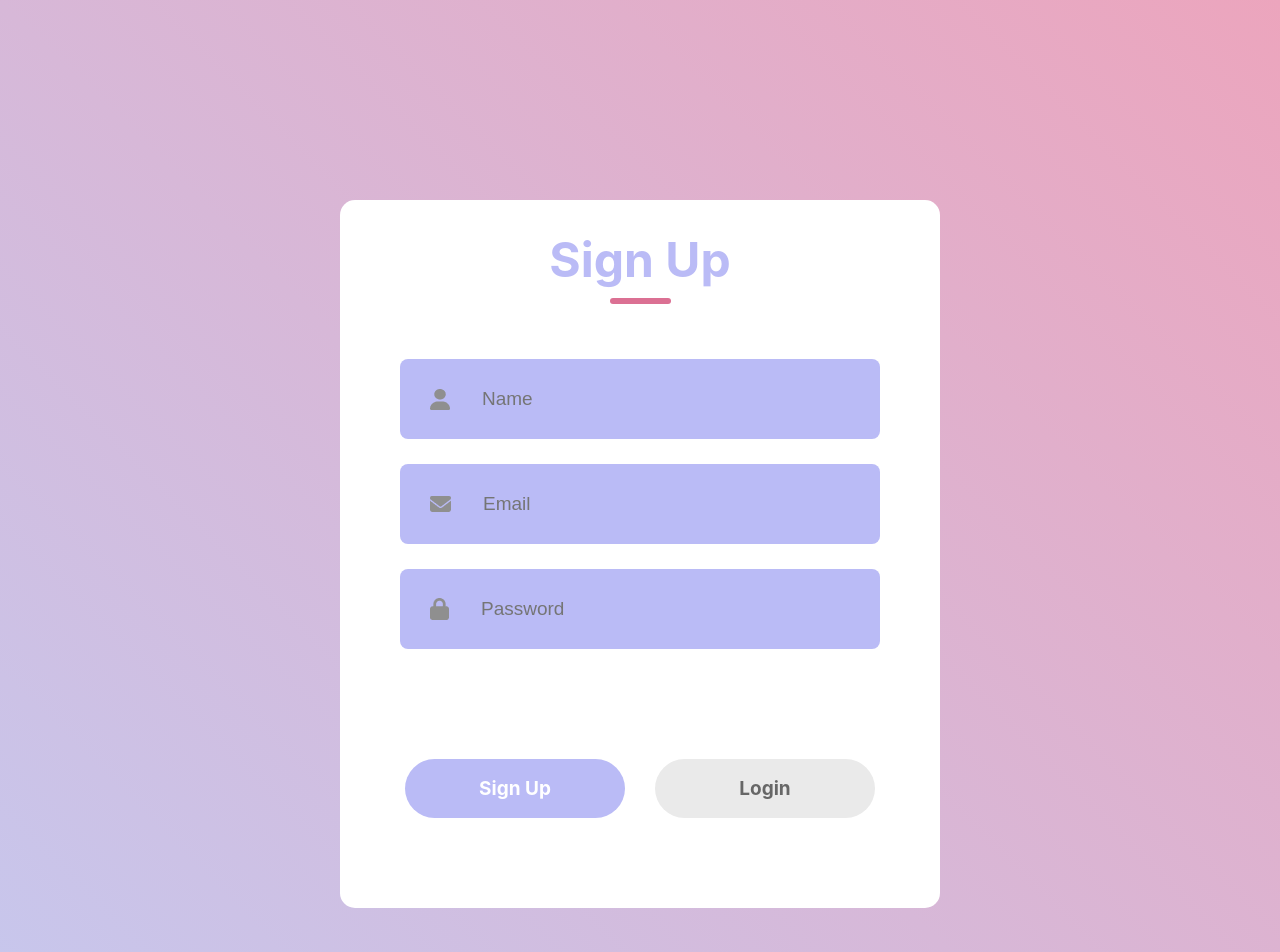
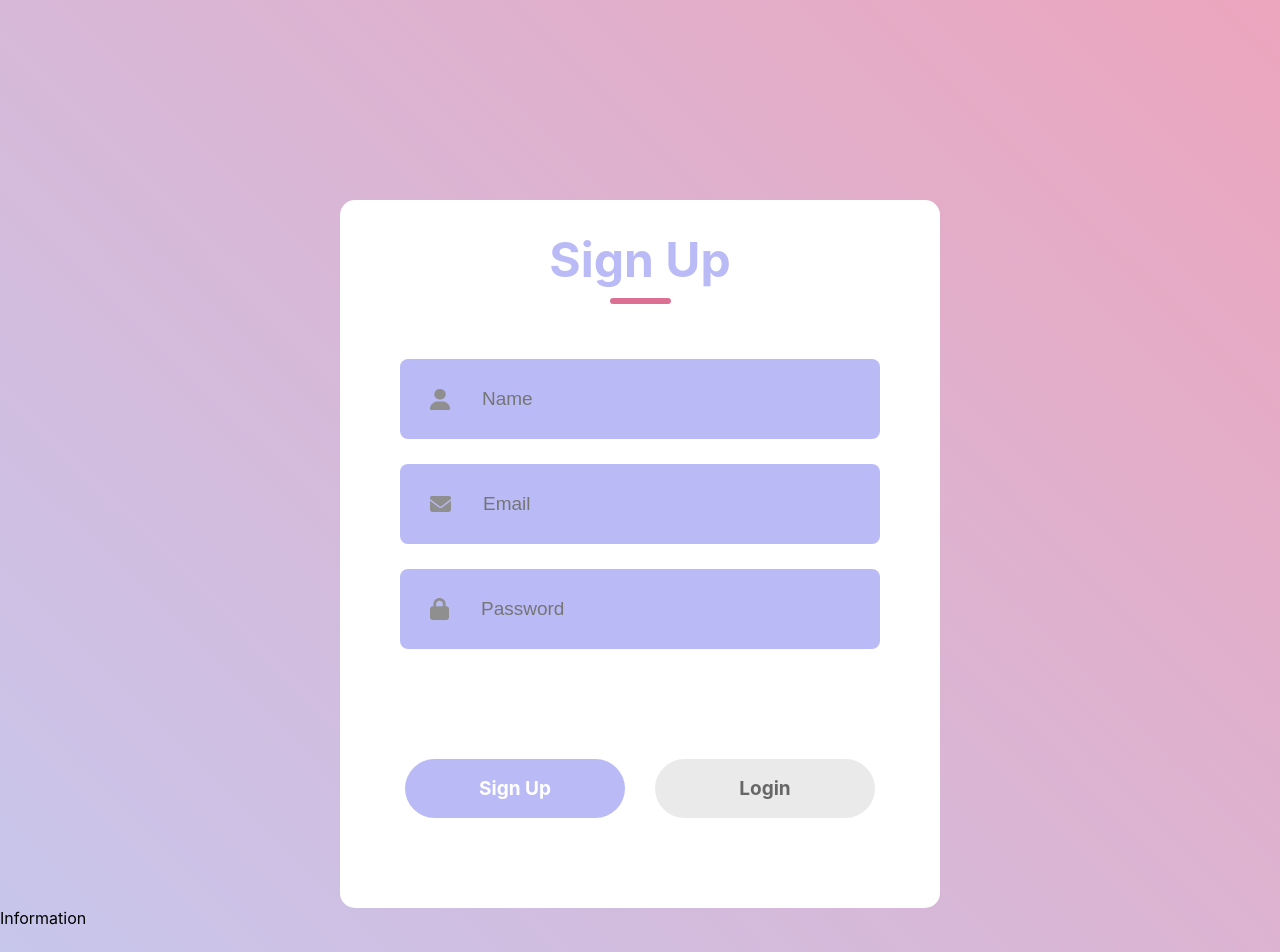
Before and after one commit to Rxunak/Liv-Ex-Project, a React (Create React App) app in the folder loginsignup/: page / in a window 1280 px wide. Shown: the top 952 px of the page. Built offline with nearby package versions, Linux system fonts and the light colour scheme.

Commit message:
Wokring on creating and connecting multiple pages

```diff
--- a/loginsignup/src/App.js
+++ b/loginsignup/src/App.js
@@ -1,11 +1,13 @@
 
 import './App.css';
 import LoginSignup from './Components/LoginSignup/LoginSignup';
+import InformationPage from './Components/InformationPage/Information'
 
 function App() {
   return (
     <div >
      <LoginSignup/>
+     <InformationPage/>
     </div>
   );
 }
--- /dev/null
+++ b/loginsignup/src/Components/InformationPage/Information.jsx
@@ -0,0 +1,10 @@
+import React from 'react'
+import "./Information.css";
+
+const Information = () => {
+  return (
+    <div>Information</div>
+  )
+}
+
+export default Information;
```
Also changed, not shown: loginsignup/src/Components/InformationPage/Information.css (added).
